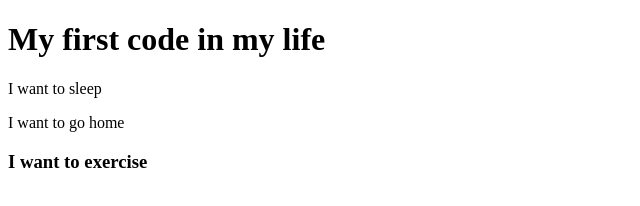
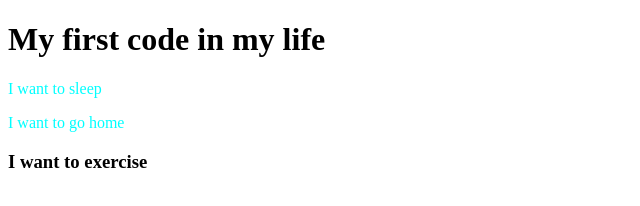
Before and after one commit to sojibpannashovon2/My-first-reposit, a plain HTML site: page index.html in a window 1280 px wide. Shown: the whole page, without its empty margins (0-640 px from the left). Drawn offline with Linux system fonts and the light colour scheme.

Commit message:
style add

```diff
--- a/index.html
+++ b/index.html
@@ -5,6 +5,8 @@
     <meta http-equiv="X-UA-Compatible" content="IE=edge">
     <meta name="viewport" content="width=device-width, initial-scale=1.0">
     <title>My first github reposit</title>
+
+    <link rel="stylesheet" href="style2.css">
 </head>
 <body>
 
--- /dev/null
+++ b/style2.css
@@ -0,0 +1,6 @@
+p{
+
+
+
+    color:aqua;
+}
```
